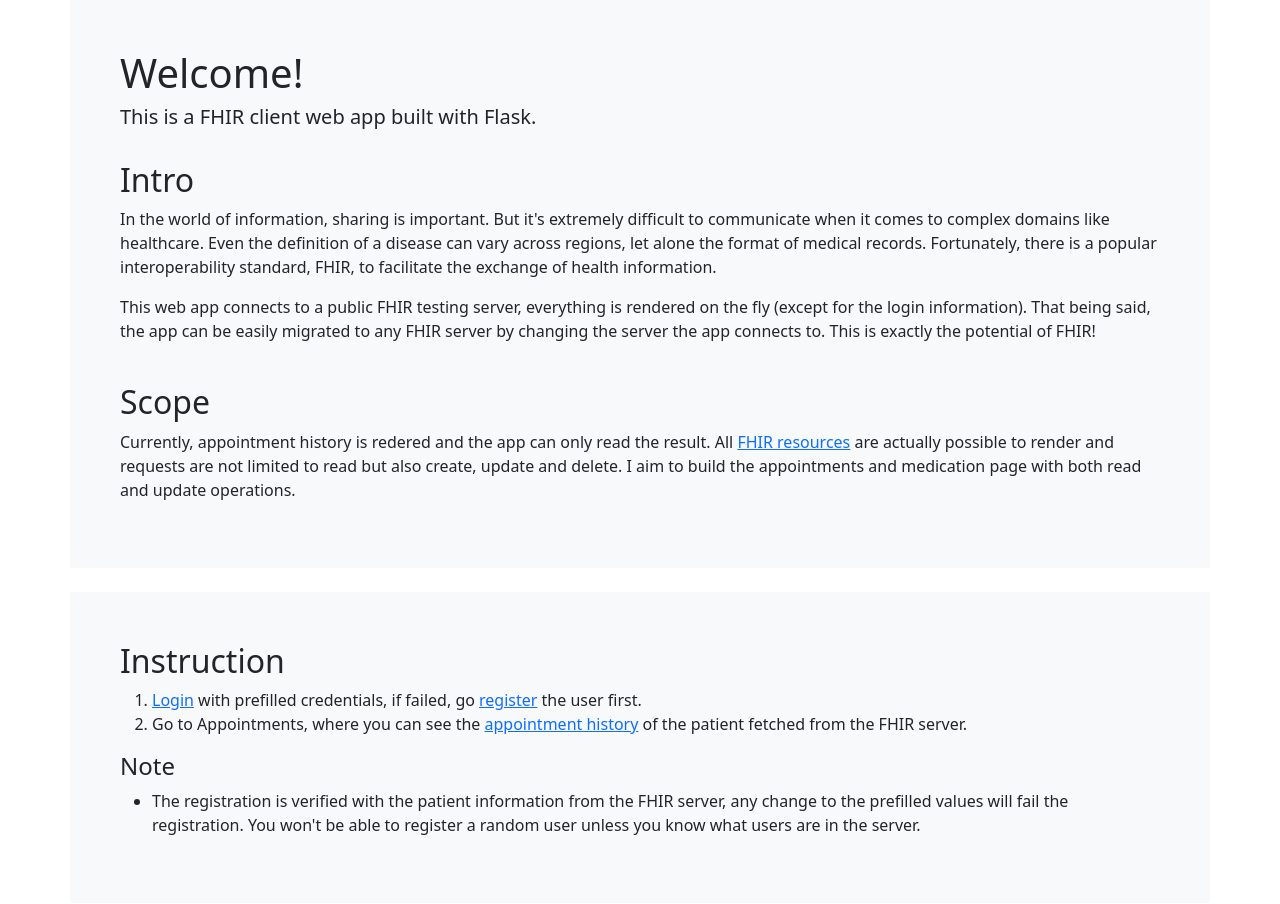
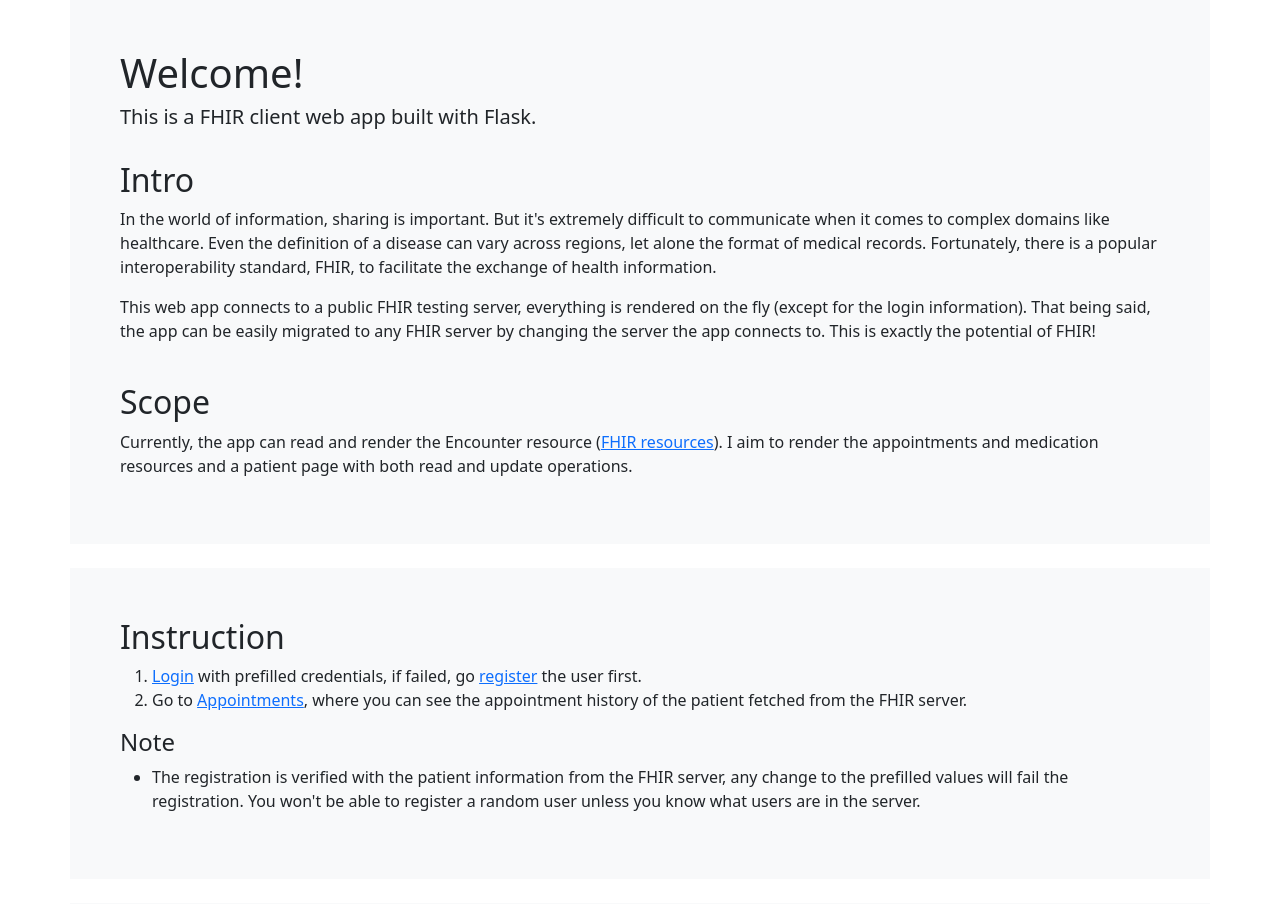
Before and after one commit to kelhwh/fhir-flask-client-web-app, a Flask app: page / in a window 1280 px wide. Shown: the part 57-961 px from the top of the page. Run offline with Flask 2, Linux system fonts and the light colour scheme.

Commit message:
edit welcome

```diff
--- a/application/templates/welcome.html
+++ b/application/templates/welcome.html
@@ -15,8 +15,8 @@
     <br>
     <h2>Scope</h2>
     <p>
-      Currently, appointment history is redered and the app can only read the result. All <a href="https://www.hl7.org/fhir/resourcelist.html">FHIR resources</a> are actually possible to render and requests are not limited to read but also create, update and delete.
-      I aim to build the appointments and medication page with both read and update operations.
+      Currently, the app can read and render the Encounter resource (<a href="https://www.hl7.org/fhir/resourcelist.html">FHIR resources</a>).
+      I aim to render the appointments and medication resources and a patient page with both read and update operations.
     </p>
   </div>
   <br>
@@ -24,7 +24,7 @@
     <h2>Instruction</h2>
     <ol>
       <li><a href="{{ url_for('users_bp.login') }}">Login</a> with prefilled credentials, if failed, go <a href="{{ url_for('users_bp.register') }}">register</a> the user first.</li>
-      <li>Go to Appointments, where you can see the <a href="{{ url_for('appointments_bp.list') }}">appointment history</a> of the patient fetched from the FHIR server.</li>
+      <li>Go to <a href="{{ url_for('appointments_bp.list') }}">Appointments</a>, where you can see the appointment history of the patient fetched from the FHIR server.</li>
     </ol>
     <h4>Note</h4>
     <ul>
```
